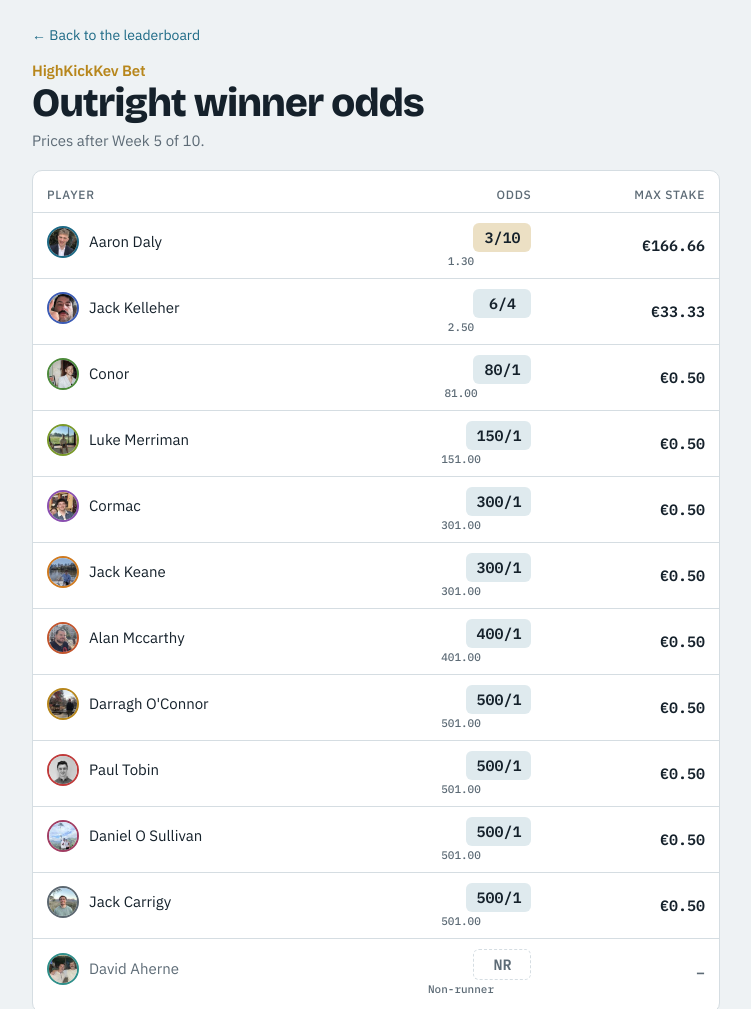
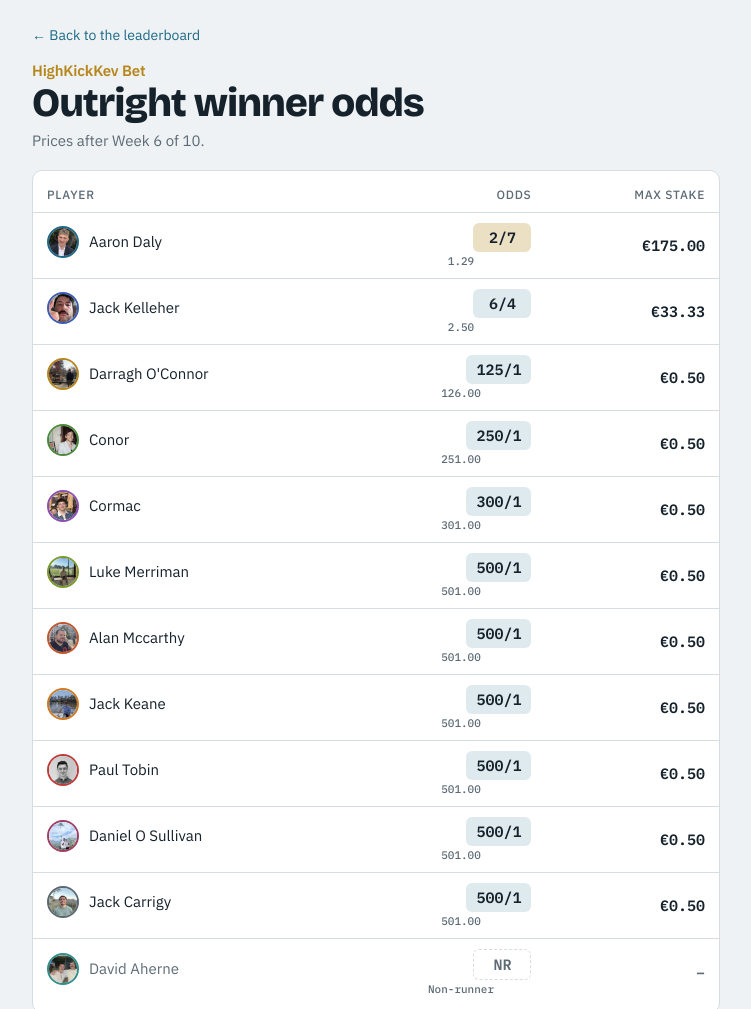
Before and after one commit to jacktkelleher-ops/timeguessr-cup, a plain HTML site: page book/index.html in a window 1280 px wide. Shown: the top 1009 px of the page, without its empty margins (264-1015 px from the left). Drawn offline with nearby package versions, Linux system fonts and the light colour scheme.

Commit message:
Reprice outright book after Week 6; head-to-heads for Week 7
Co-Authored-By: Claude Opus 5.5 <noreply@anthropic.com>
Claude-Session: https://claude.ai/code/session_01LrH1eETCV6aBXyPy2GU2YK

```diff
--- a/book/index.html
+++ b/book/index.html
@@ -53,7 +53,7 @@ th.num,td.num{text-align:right}
     <a class="back" href="../">← Back to the leaderboard</a>
     <p class="eyebrow">HighKickKev Bet</p>
     <h1>Outright winner odds</h1>
-    <p class="sub">Prices after Week 5 of 10.</p>
+    <p class="sub">Prices after Week 6 of 10.</p>
   </div>
 
   <section class="panel">
@@ -74,18 +74,18 @@ th.num,td.num{text-align:right}
 const PALETTE = ["#1d6a86","#c2552d","#4c8a3a","#8a4fb0","#b7861b","#2f8f8a","#a13d63","#5b6770","#d07a1f","#3b5bb5","#7a9a2a","#c03a3a"];
 const PLAYERS = ["Aaron Daly","Alan Mccarthy","Conor","Cormac","Darragh O'Connor","David Aherne","Daniel O Sullivan","Jack Carrigy","Jack Keane","Jack Kelleher","Luke Merriman","Paul Tobin"];
 const BOOK = [
-  { p: "Aaron Daly",        odds: "3/10",   stake: 166.66 },
-  { p: "Jack Kelleher",     odds: "6/4",    stake: 33.33 },
-  { p: "Conor",             odds: "80/1",   stake: 0.50 },
-  { p: "Luke Merriman",     odds: "150/1",  stake: 0.50 },
-  { p: "Cormac",            odds: "300/1",  stake: 0.50 },
-  { p: "Jack Keane",        odds: "300/1",  stake: 0.50 },
-  { p: "Alan Mccarthy",     odds: "400/1",  stake: 0.50 },
-  { p: "Darragh O'Connor",  odds: "500/1",  stake: 0.50 },
-  { p: "Paul Tobin",        odds: "500/1",  stake: 0.50 },
-  { p: "Daniel O Sullivan", odds: "500/1",  stake: 0.50 },
-  { p: "Jack Carrigy",      odds: "500/1",  stake: 0.50 },
-  { p: "David Aherne",      odds: "NR",     stake: null }
+  { p: "Aaron Daly",         odds: "2/7",     stake: 175.00 },
+  { p: "Jack Kelleher",      odds: "6/4",     stake: 33.33 },
+  { p: "Darragh O'Connor",   odds: "125/1",   stake: 0.50 },
+  { p: "Conor",              odds: "250/1",   stake: 0.50 },
+  { p: "Cormac",             odds: "300/1",   stake: 0.50 },
+  { p: "Luke Merriman",      odds: "500/1",   stake: 0.50 },
+  { p: "Alan Mccarthy",      odds: "500/1",   stake: 0.50 },
+  { p: "Jack Keane",         odds: "500/1",   stake: 0.50 },
+  { p: "Paul Tobin",         odds: "500/1",   stake: 0.50 },
+  { p: "Daniel O Sullivan",  odds: "500/1",   stake: 0.50 },
+  { p: "Jack Carrigy",       odds: "500/1",   stake: 0.50 },
+  { p: "David Aherne",       odds: "NR",      stake: null }
 ];
 const esc = s => String(s).replace(/[&<>"']/g, c => ({"&":"&amp;","<":"&lt;",">":"&gt;",'"':"&quot;","'":"&#39;"}[c]));
 const color = p => PALETTE[Math.max(0, PLAYERS.indexOf(p)) % PALETTE.length];
```
Also changed, not shown: h2h/index.html (+2 -2 lines).
